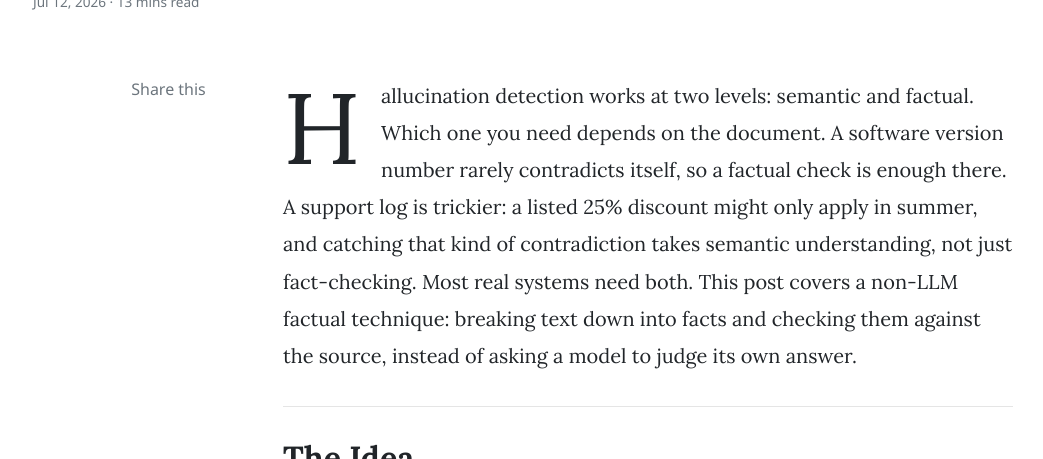
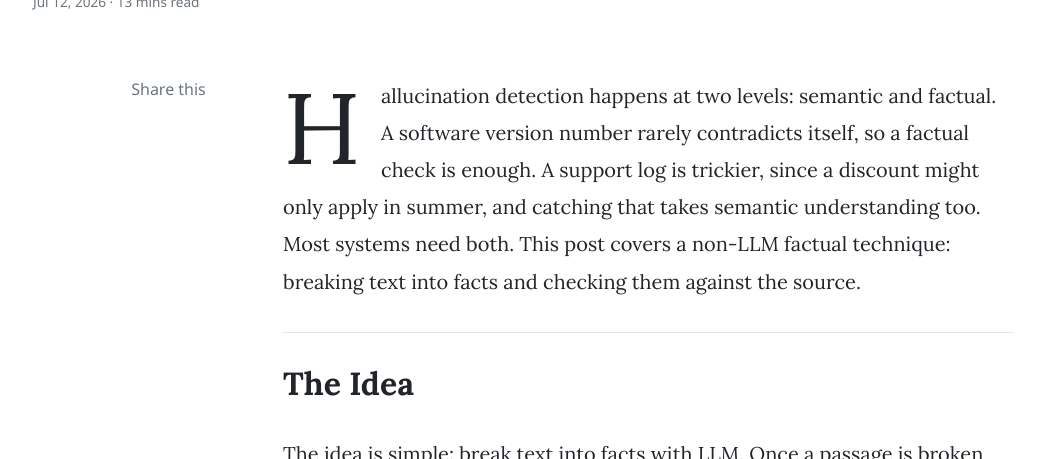
Before and after one commit to karthikziffer/karthikziffer.github.io, a Jekyll site: the page built from _posts/2026-07-12-hallucination-detection-without-LLM.md, in a window 1280 px wide and 900 px high, cut to the strip 441-900 px from the top of the window. Shown: the whole strip, without its empty margins (87-1130 px from the left). Built offline with Jekyll 4.4.1, drawn with Linux system fonts in a browser that asks for light colours; nearby versions of some CDN libraries; comment, search, counter and statistics services are not loaded.

Commit message:
fix: correction

```diff
--- a/_posts/2026-07-12-hallucination-detection-without-LLM.md
+++ b/_posts/2026-07-12-hallucination-detection-without-LLM.md
@@ -6,7 +6,7 @@ categories: journal
 tags: [agentic ai, prompt engineering]
 ---
 
-Hallucination detection works at two levels: semantic and factual. Which one you need depends on the document. A software version number rarely contradicts itself, so a factual check is enough there. A support log is trickier: a listed 25% discount might only apply in summer, and catching that kind of contradiction takes semantic understanding, not just fact-checking. Most real systems need both. This post covers a non-LLM factual technique: breaking text down into facts and checking them against the source, instead of asking a model to judge its own answer.
+Hallucination detection happens at two levels: semantic and factual. A software version number rarely contradicts itself, so a factual check is enough. A support log is trickier, since a discount might only apply in summer, and catching that takes semantic understanding too. Most systems need both. This post covers a non-LLM factual technique: breaking text into facts and checking them against the source.
 
 
 ---
```
